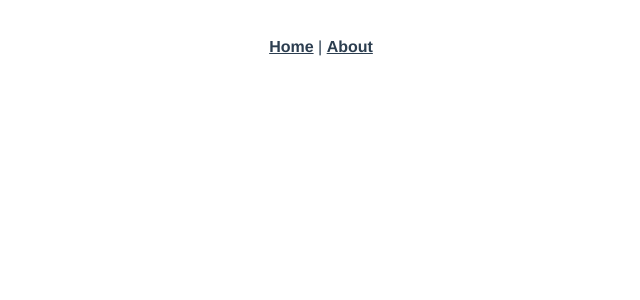
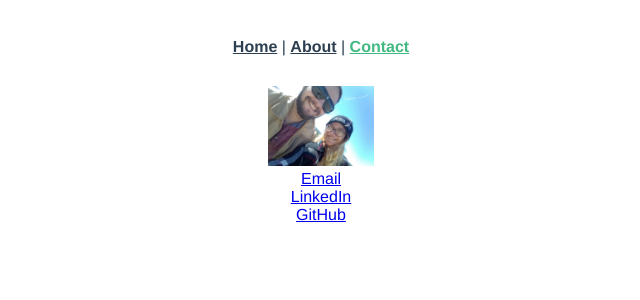
Before and after one commit to NovaObrien/portfolio, a Vue app: page /#/contact in a window 1280 px wide. Before the commit this address had no page. Shown: the top 300 px of the page, without its empty margins (319-959 px from the left). Built offline with nearby package versions, Linux system fonts and the light colour scheme.

Commit message:
Contact Updated

```diff
--- a/package.json
+++ b/package.json
@@ -9,6 +9,7 @@
   },
   "dependencies": {
     "core-js": "^3.6.5",
+    "bootstrap": "^4.5.2",
     "vue": "^3.0.0",
     "vue-router": "^4.0.0-0"
   },
@@ -23,7 +24,10 @@
     "eslint": "^6.7.2",
     "eslint-plugin-prettier": "^3.1.3",
     "eslint-plugin-vue": "^7.0.0-0",
-    "prettier": "^1.19.1"
+    "prettier": "^1.19.1",
+    "node-sass": "^4.12.0",
+    "sass-loader": "^8.0.2",
+    "sass": "^1.25.0"
   },
   "eslintConfig": {
     "root": true,
--- a/src/App.vue
+++ b/src/App.vue
@@ -1,7 +1,8 @@
 <template>
   <div id="nav">
     <router-link to="/">Home</router-link> |
-    <router-link to="/about">About</router-link>
+    <router-link to="/about">About</router-link> |
+    <router-link to="/contact">Contact</router-link>
   </div>
   <router-view />
 </template>
--- a/src/router/index.js
+++ b/src/router/index.js
@@ -1,5 +1,6 @@
 import { createRouter, createWebHashHistory } from "vue-router";
 import Home from "../views/Home.vue";
+import Contact from "../views/Contact.vue";
 
 const routes = [
   {
@@ -15,6 +16,11 @@ const routes = [
     // which is lazy-loaded when the route is visited.
     component: () =>
       import(/* webpackChunkName: "about" */ "../views/About.vue")
+  },
+  {
+    path: "/contact",
+    name: "Contact",
+    component: Contact
   }
 ];
 
--- /dev/null
+++ b/src/views/Contact.vue
@@ -0,0 +1,37 @@
+<template>
+  <div class="contact container-fluid">
+    <div class="row d-flex justify-content-center">
+      <img class="rounded-circle" src="../assets/Family3.jpg" alt="" />
+      <div class="col">
+        <div class="row">
+          <a href="mailto:tannerkobrien@gmail.com">
+            Email
+          </a>
+        </div>
+        <div class="row">
+          <a href="http://www.linkedin.com/in/nova-obrien">LinkedIn</a>
+        </div>
+        <div class="row">
+          <a href="http://www.linkedin.com/in/nova-obrien">GitHub</a>
+        </div>
+      </div>
+    </div>
+  </div>
+</template>
+
+<script>
+export default {
+  name: "Contact",
+  setup() {
+    return {};
+  },
+  components: {}
+};
+</script>
+
+<style lang="scss" scoped>
+img {
+  max-height: 10vh;
+  max-width: 15vh;
+}
+</style>
--- a/src/views/Home.vue
+++ b/src/views/Home.vue
@@ -1,5 +1,12 @@
 <template>
-  <div class="home"></div>
+  <div class="home container-fluid">
+    <div class="row">
+      <h1>TEST</h1>
+    </div>
+    <div class="row">
+      <h1>TEST</h1>
+    </div>
+  </div>
 </template>
 
 <script>
```
Also changed, not shown: src/assets/Family3.jpg (added), src/components/HelloWorld.vue (added), 1 other file (tests, documents, lock files or other folders).
